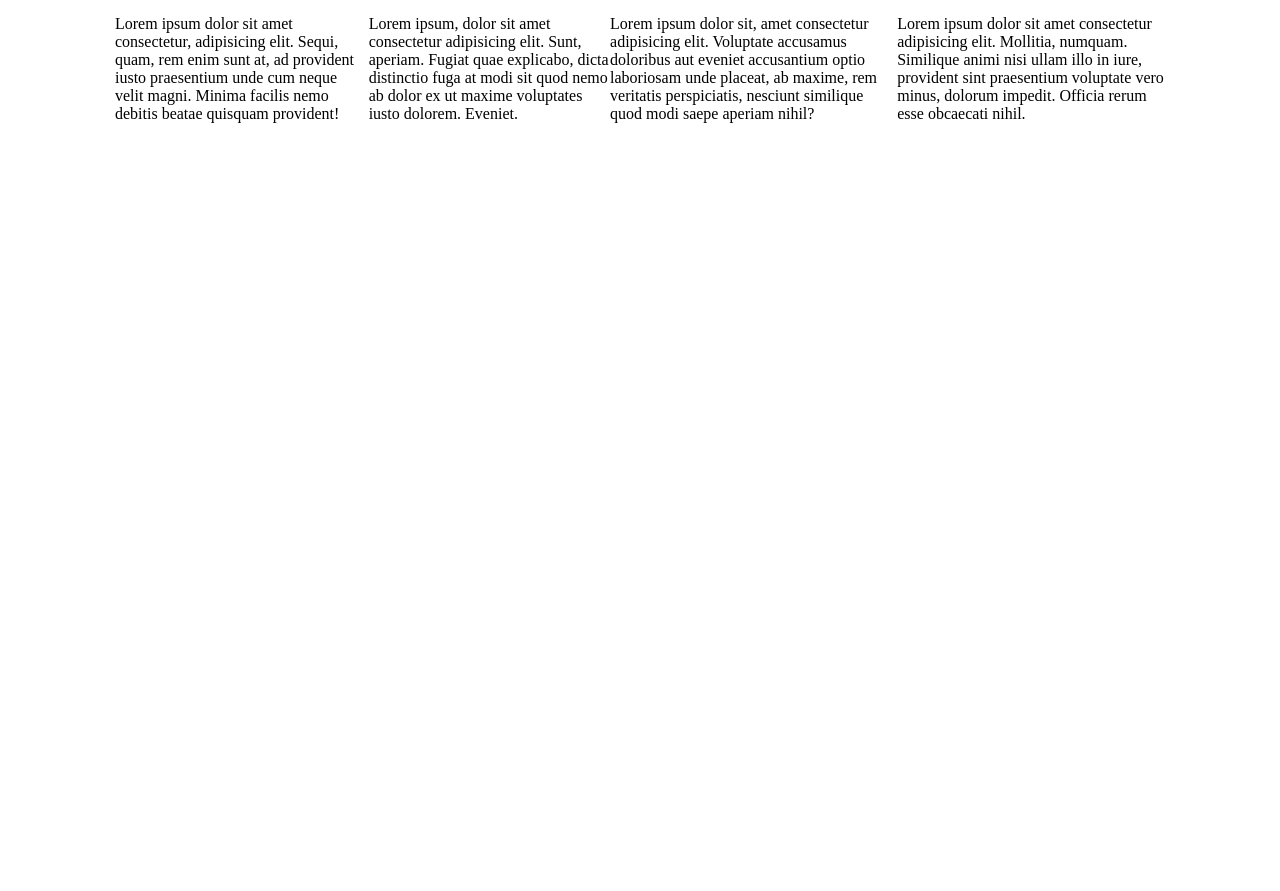
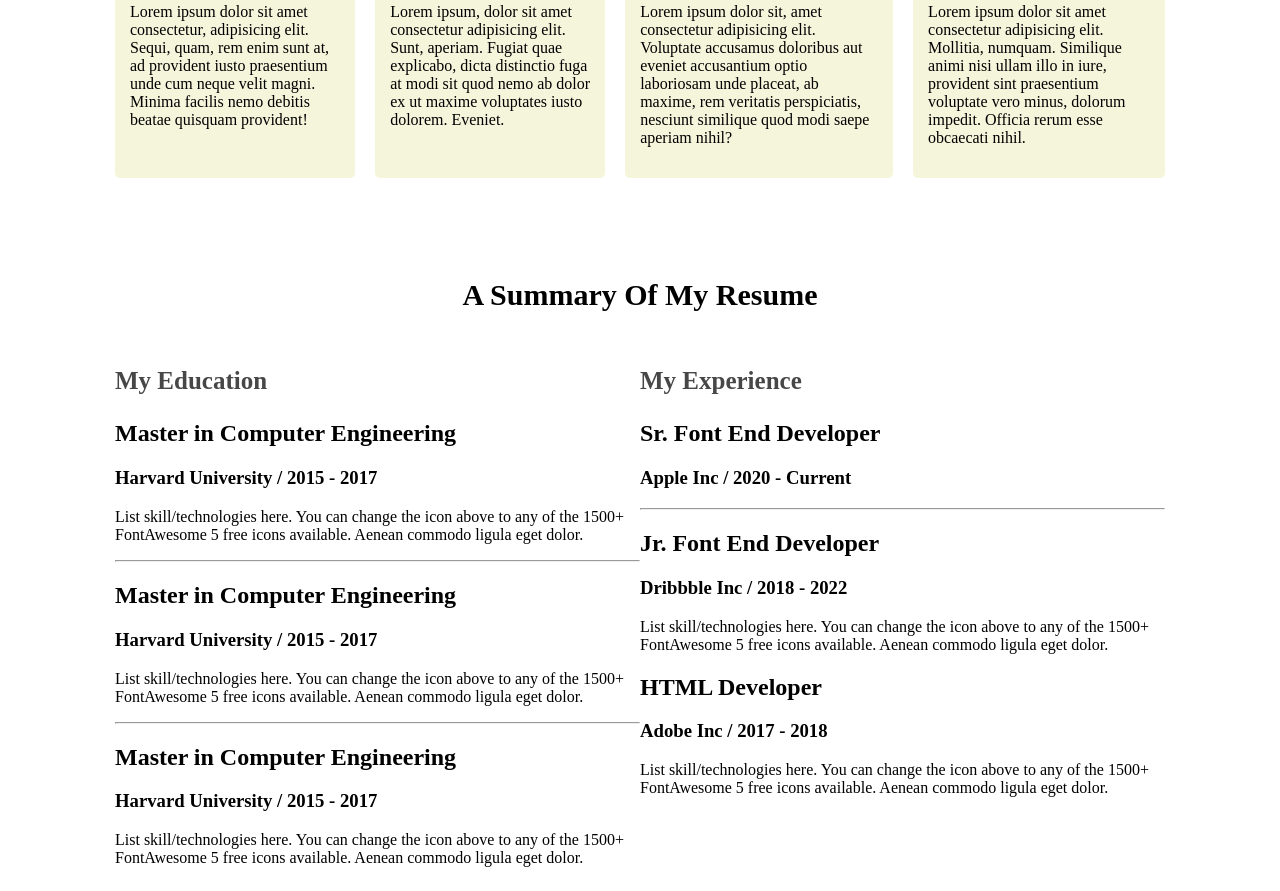
Before and after one commit to Rajuanul-Haque/devoloper-portfolio, a plain HTML site: page index.html in a window 1280 px wide. Shown: the part 1579-2470 px from the top of the page. Before the commit the page ends 1726 px from the top, so only its background shows below. Drawn offline with Linux system fonts and the light colour scheme.

Commit message:
resumesection added

```diff
--- a/index.html
+++ b/index.html
@@ -82,6 +82,56 @@
                     </div>
                 </div>
          </section>
+         <!-- A summary of My Resume section start -->
+          <section>
+            <h3 class="section-title">A summary of My Resume</h3>
+            <div class="resume-conteneer">
+                <div class="resume-colum">
+                    <h3 class="resume-colum-title">My Education</h3>
+                    <div class="resume-item">
+                        <h2 class="resume-item-title">Master in Computer Engineering</h2>
+                        <h3 class="resume-item-institute">Harvard University / 2015 - 2017</h3>
+                        <p class="resume-item-description">List skill/technologies here. You can change the icon above
+                            to any of the 1500+ FontAwesome 5 free icons available. Aenean commodo ligula eget dolor.</p>
+                    </div>
+                    <hr>
+                    <div class="resume-item">
+                        <h2 class="resume-item-title">Master in Computer Engineering</h2>
+                        <h3 class="resume-item-institute">Harvard University / 2015 - 2017</h3>
+                        <p class="resume-item-description">List skill/technologies here. You can change the icon above
+                            to any of the 1500+ FontAwesome 5 free icons available. Aenean commodo ligula eget dolor.</p>
+                    </div>
+                    <hr>
+                    <div class="resume-item">
+                        <h2 class="resume-item-title">Master in Computer Engineering</h2>
+                        <h3 class="resume-item-institute">Harvard University / 2015 - 2017</h3>
+                        <p class="resume-item-description">List skill/technologies here. You can change the icon above
+                            to any of the 1500+ FontAwesome 5 free icons available. Aenean commodo ligula eget dolor.</p>
+                    </div>
+                </div>
+                <div class="resume-colum">
+                    <h3 class="resume-colum-title">My Experience</h3>
+                    <div class="resume-item">
+                        <h2 class="resume-item-title">Sr. Font End Developer</h2>
+                        <h3 class="resume-item-institute">Apple Inc / 2020 - Current</h3>
+                        <p class="resume-item-description"> </p>
+                    </div>
+                    <hr>
+                    <div class="resume-item">
+                        <h2 class="resume-item-title">Jr. Font End Developer </h2>
+                        <h3 class="resume-item-institute">Dribbble Inc / 2018 - 2022</h3>
+                        <p class="resume-item-description">List skill/technologies here. You can change the icon above
+                            to any of the 1500+ FontAwesome 5 free icons available. Aenean commodo ligula eget dolor.</p>
+                    </div>
+                    <div class="resume-item">
+                        <h2 class="resume-item-title">HTML Developer</h2>
+                        <h3 class="resume-item-institute">Adobe Inc / 2017 - 2018</h3>
+                        <p class="resume-item-description">List skill/technologies here. You can change the icon above
+                            to any of the 1500+ FontAwesome 5 free icons available. Aenean commodo ligula eget dolor.</p>
+                    </div>
+                </div>
+            </div>
+          </section>
     </main>
     <footer>
 
--- a/styles/portfolio.css
+++ b/styles/portfolio.css
@@ -120,6 +120,9 @@ main{
     max-width: 1050px;
     margin: 0 auto;
 }
+main section{
+    margin-top: 100px;
+}
 .about-info-container{
     display: flex;
     justify-content: space-around;
@@ -139,8 +142,24 @@ main{
 }
 #what{
     padding: 25px 140px;
-    margin: 25px 140px;
 }
 .skills-contenner{
     display: flex;
+    gap: 20px;
 }
+.skill{
+    padding: 15px;
+    border: 0px;
+    border-radius: 5px;
+    box-shadow: #474747;
+    background-color: beige;
+}
+/* resume section start */
+.resume-colum-title{
+    color: #474747;
+    font-size: 25px;
+    font-weight: 700;
+}
+.resume-conteneer{
+    display: flex;
+}
```
